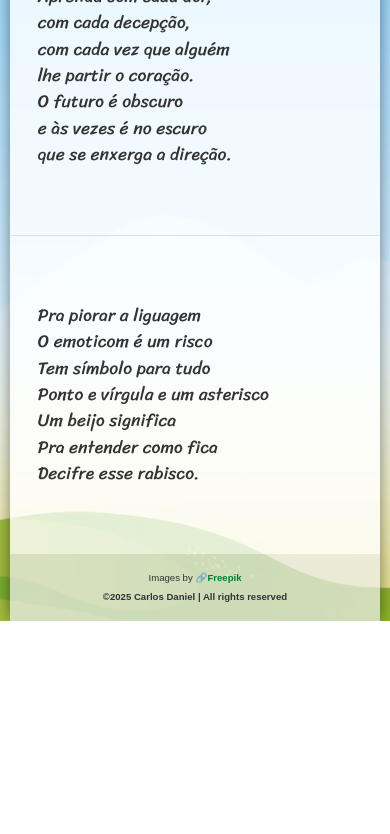
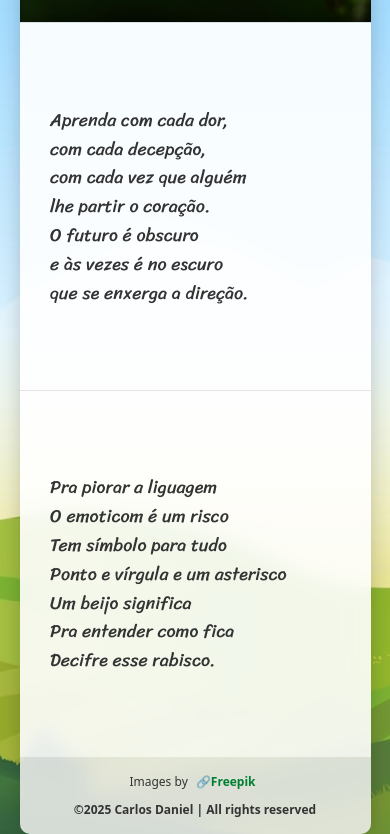
Before and after one commit to Danielcp99/Cordel-Project, a plain HTML site: page index.html in a window 390 px wide. Shown: the part 852-1686 px from the top of the page. Before the commit the page ends 1473 px from the top, so only its background shows below. Drawn offline with Linux system fonts and the light colour scheme.

Commit message:
v1.2
Fix

```diff
--- a/index.css
+++ b/index.css
@@ -1,11 +1,11 @@
-@charset 'UTF-8';
-
 :root {
     --color-primary: #007e32;
+    --color-primary-dark: #005a24;
     --color-text: #333;
     --color-highlight: #DFFFB5;
     --font-title: 'Passion One', cursive;
     --font-text: 'Sriracha', cursive;
+    --transition: all 0.3s ease;
 }
 
 * {
@@ -16,6 +16,7 @@
 
 html {
     font-size: 62.5%;
+    scroll-behavior: smooth;
 }
 
 body {
@@ -25,28 +26,45 @@ body {
     background-repeat: no-repeat;
     min-height: 100vh;
     width: 100%;
-    background-position: center center;
+    background-position: center;
     background-attachment: fixed;
-    font-size: 1.6rem;
+    font-size: clamp(1.6rem, 2vw, 1.8rem);
     line-height: 1.6;
     color: var(--color-text);
 }
 
 main {
-    background-color: rgba(255, 255, 255, 0.7);
+    background-color: rgba(255, 255, 255, 0.85);
+    backdrop-filter: blur(10px);
+    -webkit-backdrop-filter: blur(10px);
     margin: 0 auto;
     max-width: 120rem;
-    width: 90%;
-    box-shadow: 0 0 2rem rgba(0, 0, 0, 0.5);
-    text-align: left;
+    width: min(90%, 120rem);
+    box-shadow: 0 0 2rem rgba(0, 0, 0, 0.2);
+    border-radius: 0 0 1rem 1rem;
+    overflow: hidden;
+    animation: fadeIn 1s ease-out;
+}
+
+@keyframes fadeIn {
+    from {
+        opacity: 0;
+        transform: translateY(-20px);
+    }
+
+    to {
+        opacity: 1;
+        transform: translateY(0);
+    }
 }
 
 header {
     background-color: var(--color-primary);
     color: rgba(255, 255, 255, 0.95);
-    padding: 3.5rem;
+    padding: clamp(2.5rem, 5vw, 4rem);
     text-align: center;
     position: relative;
+    background-image: linear-gradient(45deg, var(--color-primary), var(--color-primary-dark));
 }
 
 header::after {
@@ -60,26 +78,25 @@ header::after {
     background-color: rgba(255, 255, 255, 0.3);
 }
 
-header h1,
-header p {
+header h1 {
     font-family: var(--font-title);
-}
-
-header h1 {
     font-weight: 700;
-    font-size: 4.5rem;
+    font-size: clamp(3.2rem, 6vw, 4.5rem);
     margin-bottom: 1rem;
     text-shadow: 2px 2px 4px rgba(0, 0, 0, 0.3);
 }
 
 header p {
-    font-size: 2rem;
+    font-family: var(--font-title);
+    font-size: clamp(1.8rem, 3vw, 2.2rem);
     font-style: italic;
+    opacity: 0.9;
 }
 
 .cordel-section {
-    padding: 10vh 4rem;
+    padding: clamp(6vh, 8vh, 10vh) clamp(1.5rem, 4vw, 4rem);
     position: relative;
+    transition: var(--transition);
 }
 
 .cordel-section.normal {
@@ -107,6 +124,11 @@ header p {
     left: 0;
     right: 0;
     bottom: 0;
+    background-color: rgba(0, 0, 0, 0.4);
+    transition: var(--transition);
+}
+
+.parallax:hover::before {
     background-color: rgba(0, 0, 0, 0.3);
 }
 
@@ -117,64 +139,65 @@ header p {
 
 .cordel-text {
     font-family: var(--font-text);
-    font-size: 2.2rem;
-    line-height: 1.5;
+    font-size: clamp(1.8rem, 2.5vw, 2.2rem);
+    line-height: 1.6;
     position: relative;
     max-width: 70rem;
     margin: 0 auto;
-    padding: 2rem;
+    padding: clamp(1.5rem, 3vw, 2rem);
     background: none;
     z-index: 1;
+    transition: var(--transition);
 }
 
 footer {
-    font-size: 1.2rem;
-    font-family: sans-serif;
-    padding: 2rem;
+    font-size: clamp(1.2rem, 1.5vw, 1.4rem);
+    font-family: system-ui, -apple-system, sans-serif;
+    padding: clamp(1.5rem, 2vw, 2rem);
     text-align: center;
     background-color: rgba(0, 0, 0, 0.05);
 }
 
 footer div:first-child {
-    margin-bottom: 0.5rem;
+    margin-bottom: 0.8rem;
 }
 
 footer a {
     text-decoration: none;
     font-weight: bold;
     color: var(--color-primary);
-    transition: color 0.3s ease;
+    transition: var(--transition);
+    padding: 0.2rem 0.5rem;
+    border-radius: 0.3rem;
 }
 
 footer a:hover {
-    color: #005a24;
+    color: var(--color-primary-dark);
     text-decoration: underline;
+    background-color: rgba(0, 126, 50, 0.1);
+}
+
+@media (prefers-reduced-motion: reduce) {
+    html {
+        scroll-behavior: auto;
+    }
+
+    * {
+        animation-duration: 0.01ms !important;
+        animation-iteration-count: 1 !important;
+        transition-duration: 0.01ms !important;
+        scroll-behavior: auto !important;
+    }
 }
 
 @media screen and (max-width: 768px) {
-    html {
-        font-size: 55%;
-    }
-
-    main {
-        width: 95%;
-    }
-
-    .cordel-section {
-        padding: 8vh 2rem;
+    .parallax {
+        background-attachment: scroll;
     }
 }
 
-@media screen and (max-width: 480px) {
-    html {
-        font-size: 50%;
-    }
-
-    header {
-        padding: 2.5rem 1.5rem;
-    }
-
-    .cordel-section {
-        padding: 6vh 1.5rem;
+@media (hover: none) {
+    .parallax {
+        background-attachment: scroll;
     }
 }
--- a/index.html
+++ b/index.html
@@ -4,6 +4,7 @@
 <head>
     <meta charset="UTF-8">
     <meta name="viewport" content="width=device-width, initial-scale=1.0">
+    <meta name="description" content="A Corrida da Vida - Um cordel por Bráulio Bessa">
     <title>A Corrida da Vida - Cordel por Bráulio Bessa</title>
     <link rel="stylesheet" href="index.css">
     <link rel="preconnect" href="https://fonts.googleapis.com">
@@ -68,7 +69,8 @@
         </section>
 
         <footer>
-            <div>Images by <a href="https://www.freepik.com/" target="_blank" title="Freepik.com">🔗Freepik</a></div>
+            <div>Images by <a href="https://www.freepik.com/" target="_blank" rel="noopener noreferrer"
+                    title="Freepik.com">🔗Freepik</a></div>
             <div><strong>©2025 Carlos Daniel | All rights reserved</strong></div>
         </footer>
     </main>
```
